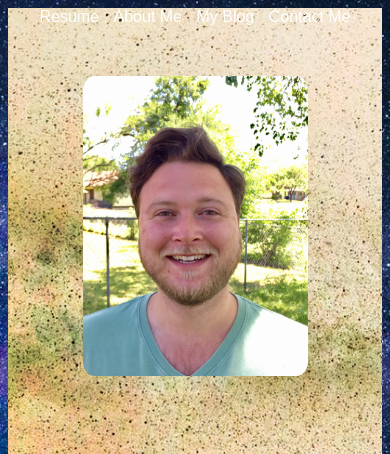
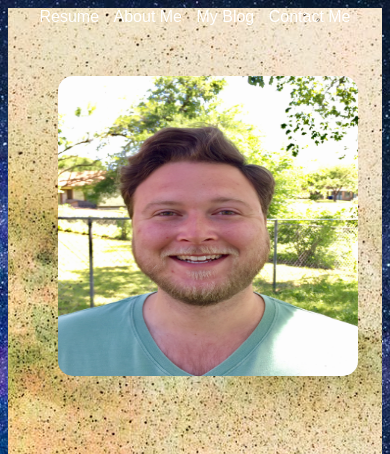
Before and after one commit to grantkee/ACA_web101_grant_kee, a plain HTML site: page myPortfolio/src/tablet/tablet.html in a window 390 px wide. Shown: the top 454 px of the page. Drawn offline with Linux system fonts and the light colour scheme.

Commit message:
i need to push so i can switch to tabletbranch

```diff
--- a/myPortfolio/src/tablet/tablet-style.css
+++ b/myPortfolio/src/tablet/tablet-style.css
@@ -41,7 +41,7 @@
   }
 
     #profile-pic {
-      width: 300px%;
+      width: 300px;
       height: 300px;
       border-radius: 5%;
       margin: 50px;
```
